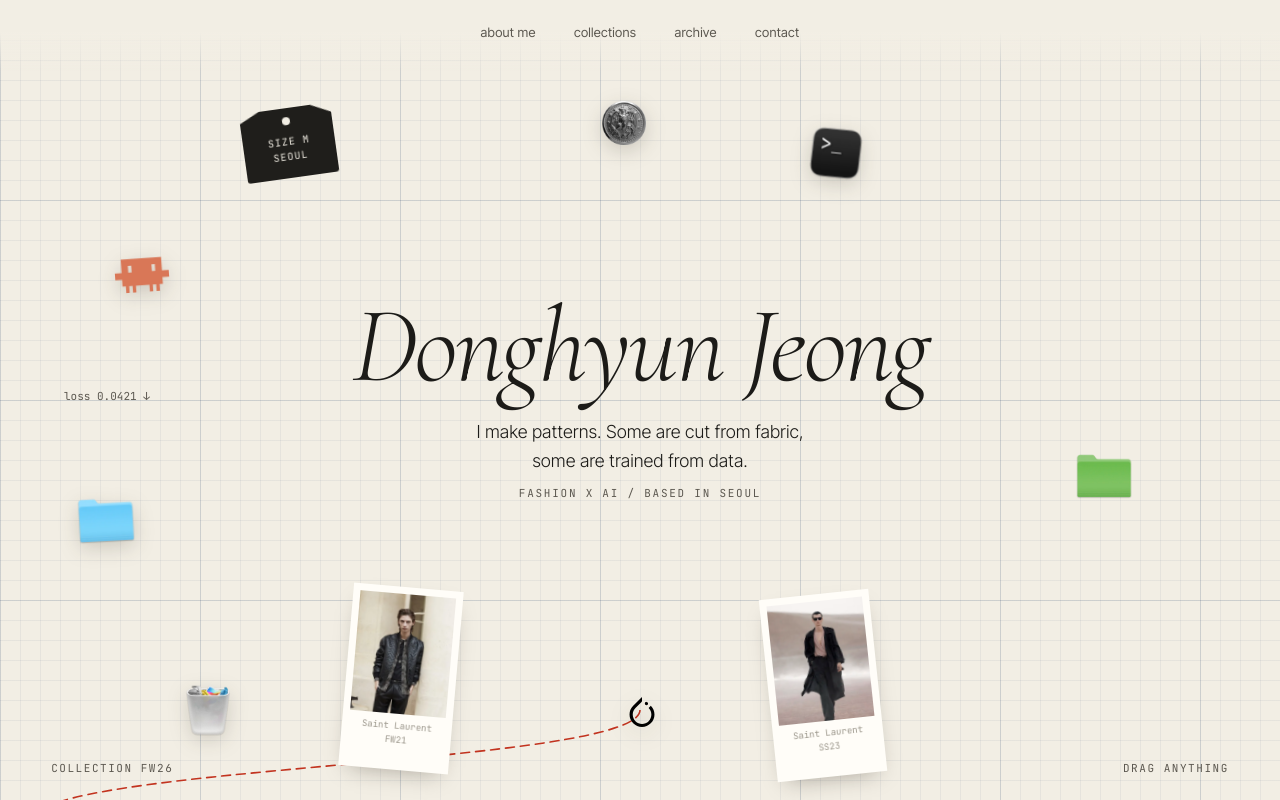
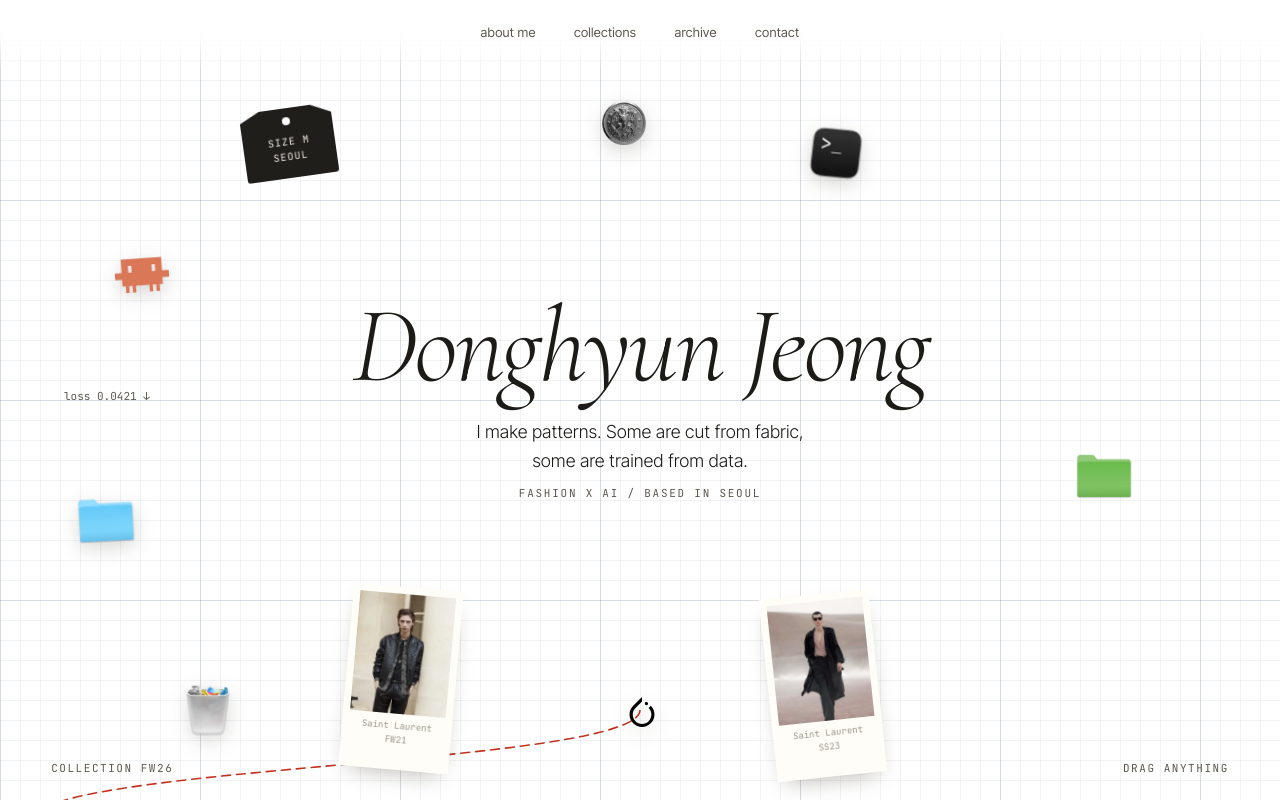
Before and after one commit to jdh4601/jdh4601.github.io, a React (Vite) app: page / in a window 1280 px wide. Shown: the top 800 px of the page. Built offline with nearby package versions, Linux system fonts and the light colour scheme.

Commit message:
style: switch background to white and reword IGNITION caption
Co-Authored-By: Claude Opus 5.5 <noreply@anthropic.com>

```diff
--- a/src/components/Nav/Nav.css
+++ b/src/components/Nav/Nav.css
@@ -17,7 +17,7 @@
   inset: 0 0 auto;
   z-index: -1;
   height: 72px;
-  background: linear-gradient(var(--paper) 45%, rgba(242, 238, 228, 0));
+  background: linear-gradient(var(--paper) 45%, rgba(255, 255, 255, 0));
   pointer-events: none;
 }
 
--- a/src/data/archive.ts
+++ b/src/data/archive.ts
@@ -32,7 +32,7 @@ export const ARCHIVE_ITEMS: readonly ArchiveItem[] = [
   { id: 'project-2', tag: 'fashion', caption: "Project 02, back view.", date: '2026-04', ratio: '4/5', src: '/archive/project-2.webp', width: 720, height: 1080 },
   { id: 'drawing', tag: 'fashion', caption: "Front and back, sketched first.", date: '2026-04', ratio: '4/5', src: '/archive/drawing.webp', width: 720, height: 932 },
   { id: 'lab-1', tag: 'intelligence', caption: "Agents on one screen, code on the other.", date: '2026-03', ratio: '4/5', src: '/archive/lab-1.webp', width: 720, height: 960 },
-  { id: 'runway-2', tag: 'fashion', caption: "IGNITION, a graduation fashion show.", date: '2026-03', ratio: '4/5', src: '/archive/runway-2.webp', width: 720, height: 960 },
+  { id: 'runway-2', tag: 'fashion', caption: "Visiting IGNITION, a graduation fashion show.", date: '2026-03', ratio: '4/5', src: '/archive/runway-2.webp', width: 720, height: 960 },
   { id: 'venn', tag: 'startup', caption: "Fun, market need, profit. Look for the overlap.", date: '2026-02', ratio: '4/5', src: '/archive/venn.webp', width: 520, height: 406 },
   { id: 'claude-stickers', tag: 'intelligence', caption: "Clauding\u2026", date: '2026-02', ratio: '4/5', src: '/archive/claude-stickers.webp', width: 720, height: 845 },
   { id: 'google-stickers', tag: 'intelligence', caption: "GDGoC hackathon, Team 11.", date: '2026-02', ratio: '4/5', src: '/archive/google-stickers.webp', width: 720, height: 960 },
--- a/src/styles/global.css
+++ b/src/styles/global.css
@@ -1,6 +1,6 @@
 :root {
-  --paper: #f2eee4;
-  --paper-deep: #e9e3d5;
+  --paper: #ffffff;
+  --paper-deep: #f0f0ee;
   --grid: rgba(74, 96, 128, 0.075);
   --grid-strong: rgba(74, 96, 128, 0.16);
   --ink: #1c1b18;
```
